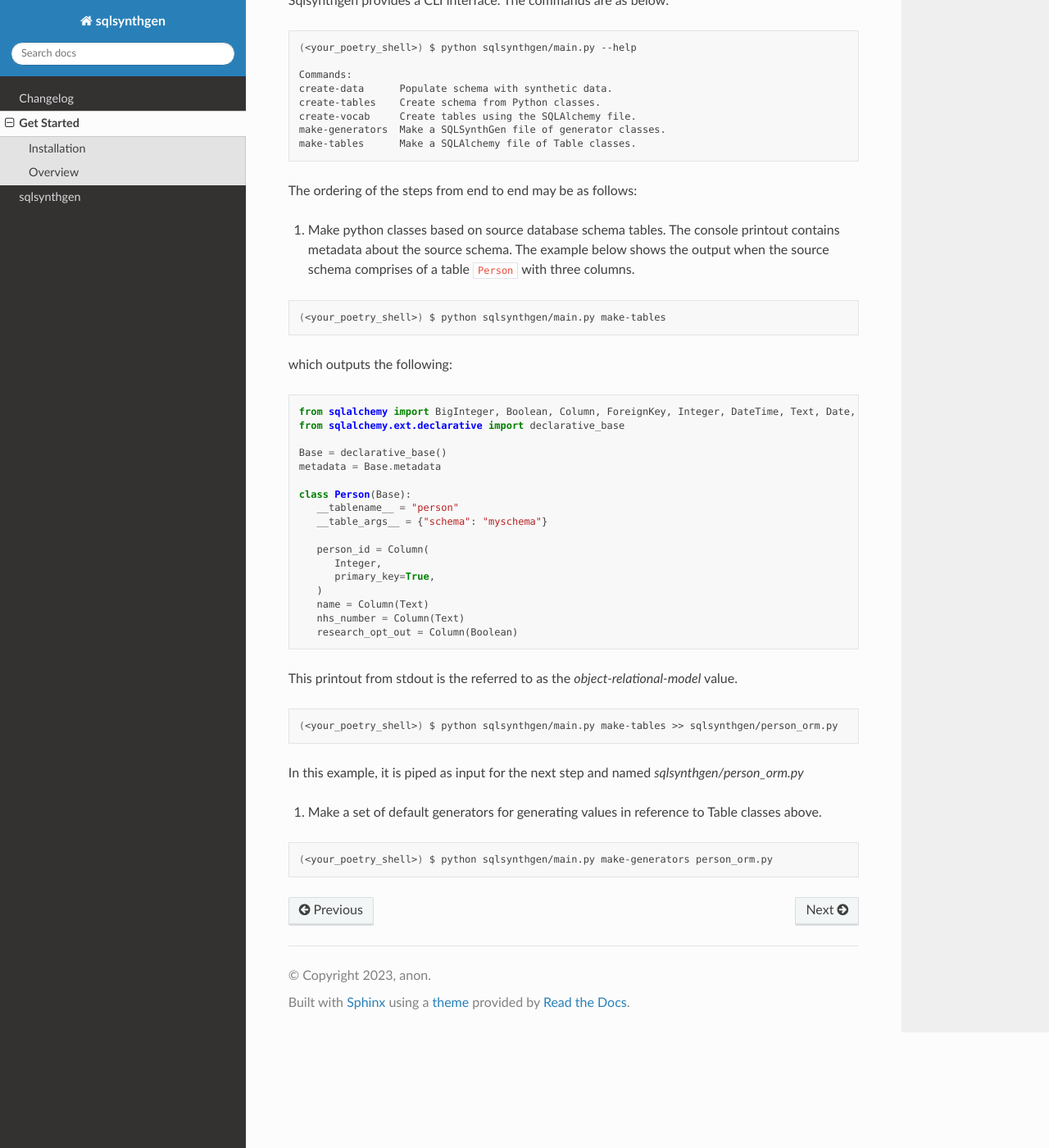
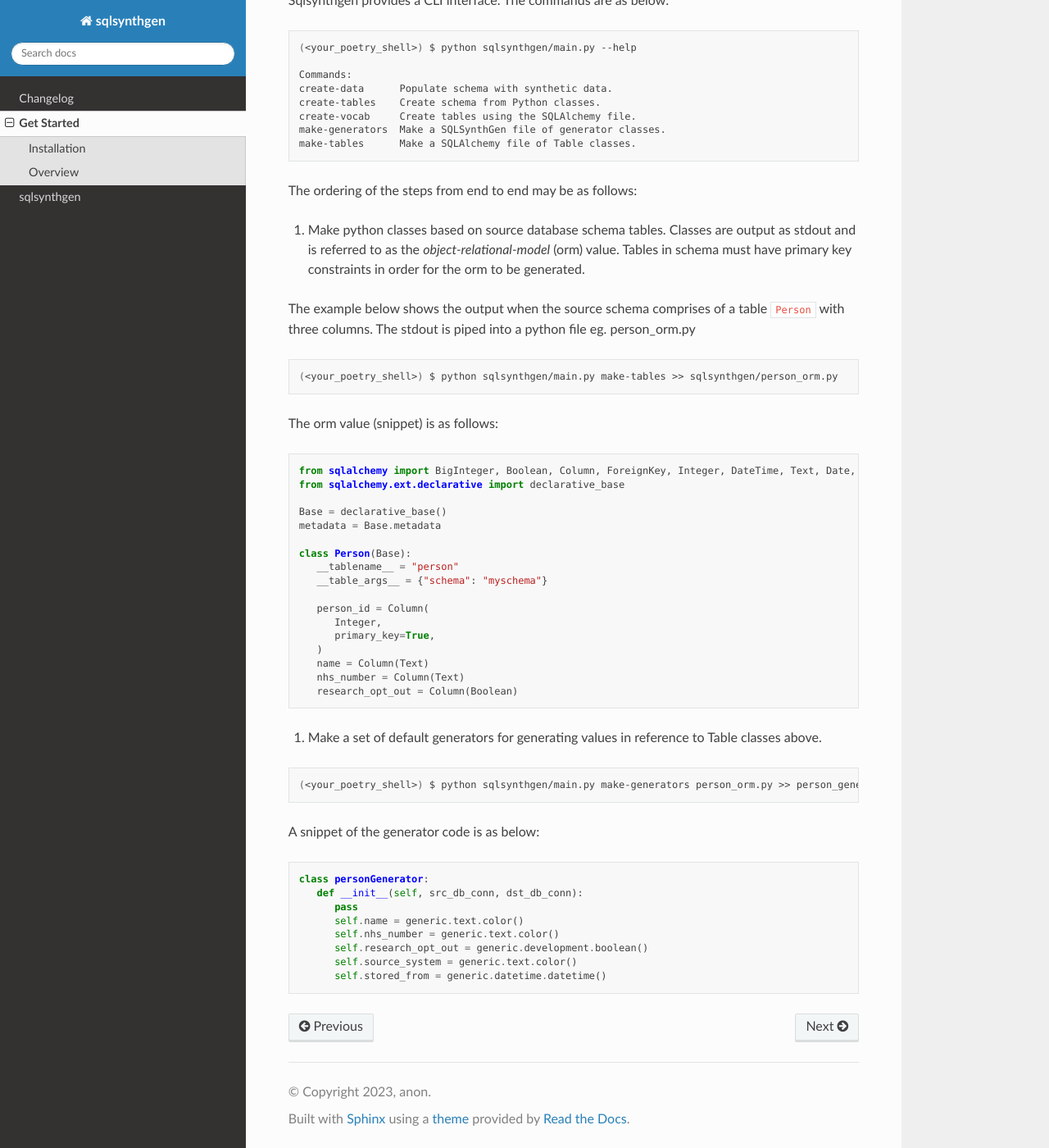
Before and after one commit to alan-turing-institute/sqlsynthgen, a Sphinx documentation site: the page built from docs/source/installation.rst, in a window 1280 px wide and 1400 px high, scrolled down 494 px. Shown: the whole window at 82% size. Built offline with Sphinx 7.4.7 and the Read the Docs theme 2.0.0, drawn with Linux system fonts in a browser that asks for light colours.

Commit message:
Example generator snippet

```diff
--- a/docs/source/installation.rst
+++ b/docs/source/installation.rst
@@ -4,7 +4,7 @@ Get Started
 Sqlsynthgen is a Python package that references a database schema and generates synthetic data accordingly. The generators are configurable. The output is a database schema populated with synthetic values.
 
 Installation
-**********
+************
 
 To use Sqlsynthgen, first install it using poetry:
 
@@ -31,13 +31,15 @@ Sqlsynthgen provides a CLI interface. The commands are as below:
 
 The ordering of the steps from end to end may be as follows:
 
-#. Make python classes based on source database schema tables. The console printout contains metadata about the source schema. The example below shows the output when the source schema comprises of a table ``Person`` with three columns.
+#. Make python classes based on source database schema tables. Classes are output as stdout and is referred to as the `object-relational-model` (orm) value. Tables in schema must have primary key constraints in order for the orm to be generated.
+
+The example below shows the output when the source schema comprises of a table ``Person`` with three columns. The stdout is piped into a python file eg. person_orm.py
 
 .. code-block:: bash
 
-   (<your_poetry_shell>) $ python sqlsynthgen/main.py make-tables
+   (<your_poetry_shell>) $ python sqlsynthgen/main.py make-tables >> sqlsynthgen/person_orm.py
 
-which outputs the following:
+The orm value (snippet) is as follows:
 
 .. code-block:: python
 
@@ -59,16 +61,21 @@ which outputs the following:
       nhs_number = Column(Text)
       research_opt_out = Column(Boolean)
 
-This printout from stdout is the referred to as the `object-relational-model` value.
-
-.. code-block:: bash
-
-   (<your_poetry_shell>) $ python sqlsynthgen/main.py make-tables >> sqlsynthgen/person_orm.py
-
-In this example, it is piped as input for the next step and named `sqlsynthgen/person_orm.py`
-
 #. Make a set of default generators for generating values in reference to Table classes above.
 
 .. code-block:: bash
 
-   (<your_poetry_shell>) $ python sqlsynthgen/main.py make-generators person_orm.py
+   (<your_poetry_shell>) $ python sqlsynthgen/main.py make-generators person_orm.py >> person_generator.py
+
+A snippet of the generator code is as below:
+
+.. code-block:: python
+
+   class personGenerator:
+      def __init__(self, src_db_conn, dst_db_conn):
+         pass
+         self.name = generic.text.color()
+         self.nhs_number = generic.text.color()
+         self.research_opt_out = generic.development.boolean()
+         self.source_system = generic.text.color()
+         self.stored_from = generic.datetime.datetime()
```
